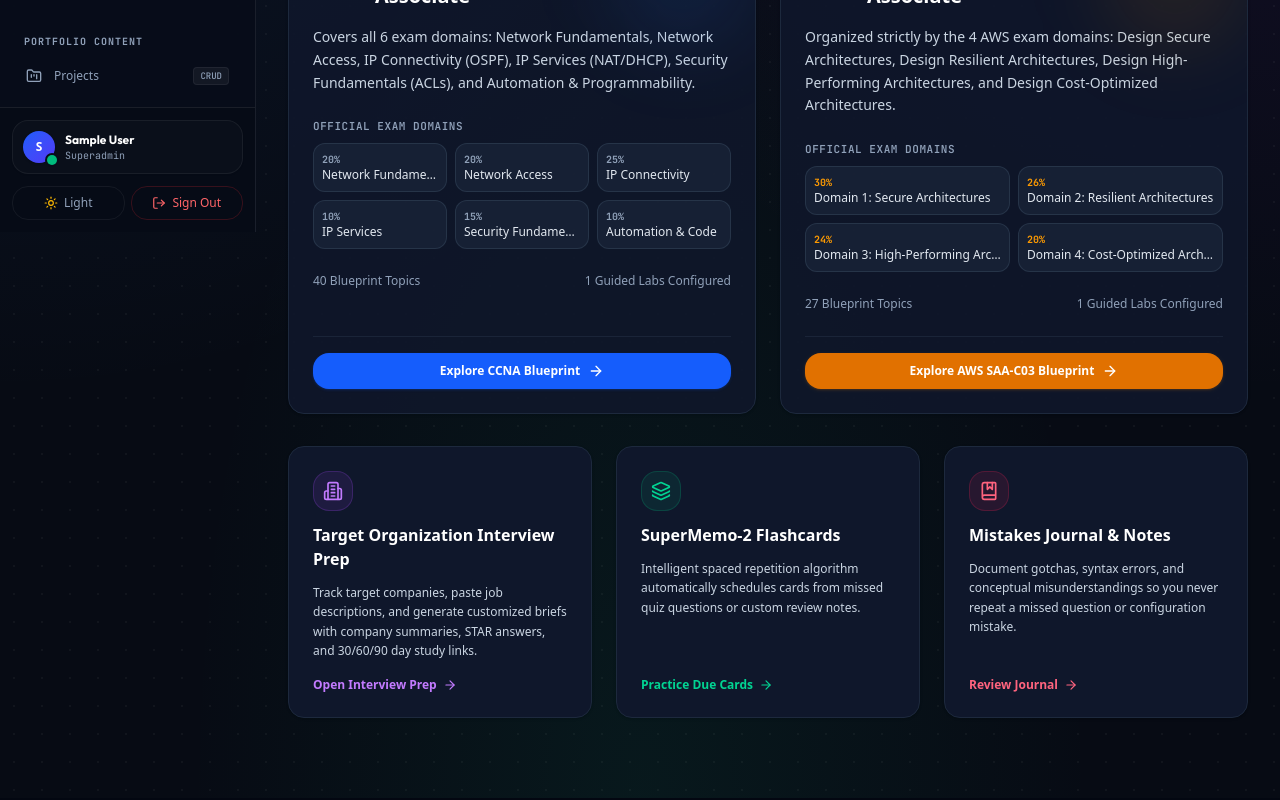
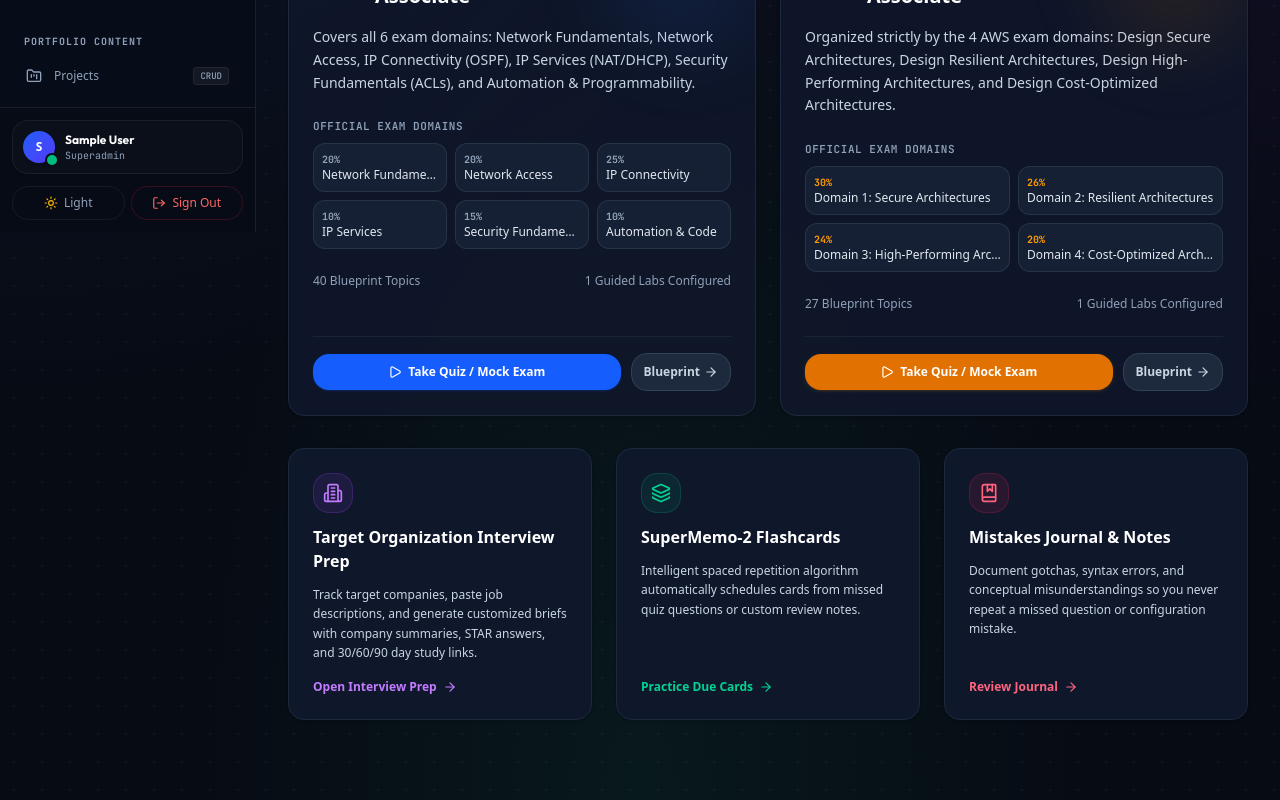
Before and after one commit to AbuArwa001/portfolio-admin, a Next.js app: page /dashboard/study in a window 1280 px wide. Shown: the part 568-1368 px from the top of the page. Built offline with nearby package versions, Linux system fonts and the light colour scheme; no server answers; sample sign-in values are in the browser's storage.

Commit message:
feat: add mock exam links and update blueprint buttons in study dashboard

```diff
--- a/app/dashboard/study/page.tsx
+++ b/app/dashboard/study/page.tsx
@@ -173,13 +173,20 @@
             </div>
           </div>
 
-          <div className="mt-6 pt-4 border-t border-slate-100 dark:border-slate-800/80 flex items-center gap-3">
+          <div className="mt-6 pt-4 border-t border-slate-100 dark:border-slate-800/80 flex items-center gap-2.5">
+            <Link
+              href="/dashboard/study/exam?cert=CCNA-200-301"
+              className="flex-1 inline-flex items-center justify-center gap-1.5 px-3 py-2.5 rounded-xl bg-blue-600 hover:bg-blue-500 text-white font-semibold text-xs transition-colors shadow-sm shadow-blue-600/20"
+            >
+              <Play className="w-3.5 h-3.5" />
+              <span>Take Quiz / Mock Exam</span>
+            </Link>
             <Link
               href="/dashboard/study/ccna"
-              className="flex-1 inline-flex items-center justify-center gap-2 px-4 py-2.5 rounded-xl bg-blue-600 hover:bg-blue-500 text-white font-semibold text-xs transition-colors shadow-sm shadow-blue-600/20"
+              className="inline-flex items-center justify-center gap-1 px-3 py-2.5 rounded-xl bg-slate-100 dark:bg-slate-800 hover:bg-slate-200 dark:hover:bg-slate-700 text-slate-700 dark:text-slate-300 font-semibold text-xs transition-colors border border-slate-200 dark:border-slate-700"
             >
-              <span>Explore CCNA Blueprint</span>
-              <ArrowRight className="w-4 h-4" />
+              <span>Blueprint</span>
+              <ArrowRight className="w-3.5 h-3.5" />
             </Link>
           </div>
         </div>
@@ -241,13 +248,20 @@
             </div>
           </div>
 
-          <div className="mt-6 pt-4 border-t border-slate-100 dark:border-slate-800/80 flex items-center gap-3">
+          <div className="mt-6 pt-4 border-t border-slate-100 dark:border-slate-800/80 flex items-center gap-2.5">
+            <Link
+              href="/dashboard/study/exam?cert=AWS-SAA-C03"
+              className="flex-1 inline-flex items-center justify-center gap-1.5 px-3 py-2.5 rounded-xl bg-amber-600 hover:bg-amber-500 text-white font-semibold text-xs transition-colors shadow-sm shadow-amber-600/20"
+            >
+              <Play className="w-3.5 h-3.5" />
+              <span>Take Quiz / Mock Exam</span>
+            </Link>
             <Link
               href="/dashboard/study/aws"
-              className="flex-1 inline-flex items-center justify-center gap-2 px-4 py-2.5 rounded-xl bg-amber-600 hover:bg-amber-500 text-white font-semibold text-xs transition-colors shadow-sm shadow-amber-600/20"
+              className="inline-flex items-center justify-center gap-1 px-3 py-2.5 rounded-xl bg-slate-100 dark:bg-slate-800 hover:bg-slate-200 dark:hover:bg-slate-700 text-slate-700 dark:text-slate-300 font-semibold text-xs transition-colors border border-slate-200 dark:border-slate-700"
             >
-              <span>Explore AWS SAA-C03 Blueprint</span>
-              <ArrowRight className="w-4 h-4" />
+              <span>Blueprint</span>
+              <ArrowRight className="w-3.5 h-3.5" />
             </Link>
           </div>
         </div>
```
